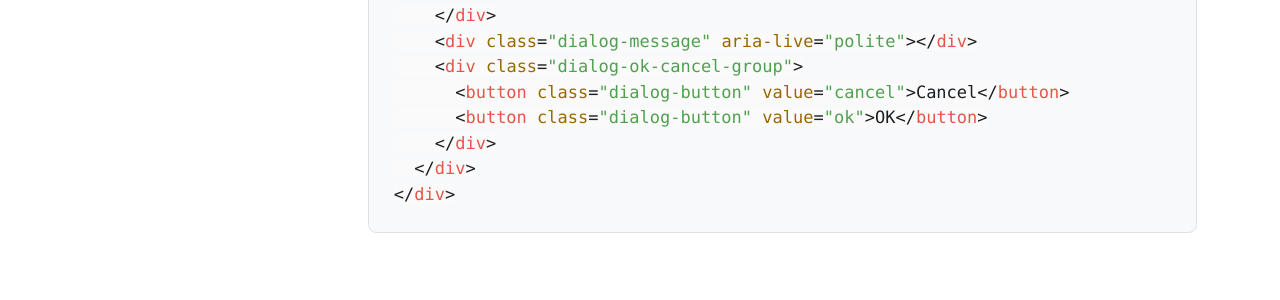
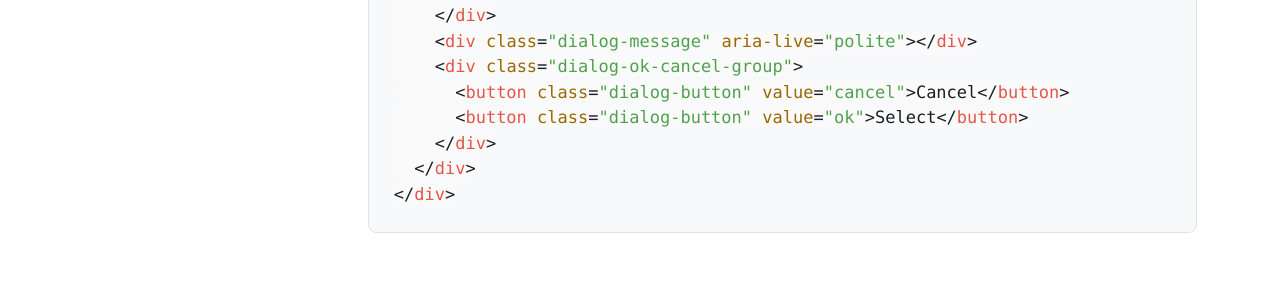
Before and after one commit to Energy-Saving-Trust/Design-System, a Jekyll site: the page built from patterns/datepicker.md, in a window 1280 px wide and 900 px high, scrolled down 3013 px. Shown: the part 218-518 px from the top of the window. Built offline with Jekyll 4.4.1, drawn with Linux system fonts in a browser that asks for light colours; nearby versions of some CDN libraries.

Commit message:
buttons resizing on dates #66

```diff
--- a/_includes/reusable-components/datepicker.md
+++ b/_includes/reusable-components/datepicker.md
@@ -96,7 +96,7 @@
     <div class="dialog-message" aria-live="polite"></div>
     <div class="dialog-ok-cancel-group">
       <button class="dialog-button" value="cancel">Cancel</button>
-      <button class="dialog-button" value="ok">OK</button>
+      <button class="dialog-button" value="ok">Select</button>
     </div>
   </div>
 </div>
```
